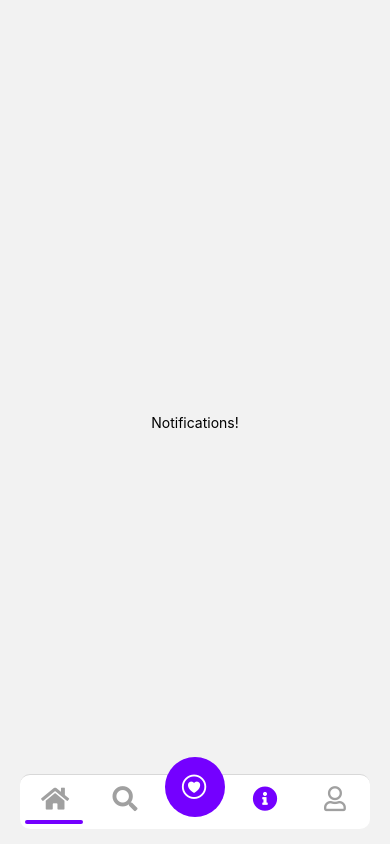
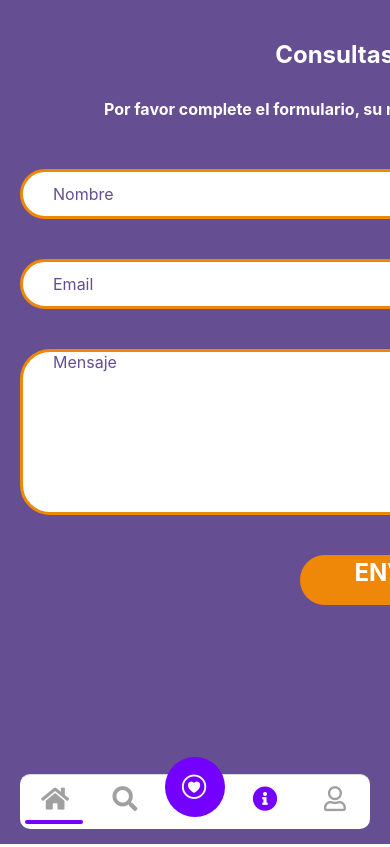
Before and after one commit to Lhyck/pilis-fswd-mod5-Sobrecasas-Cortez-Baca, a React Native app: screen /Info in a window 390 px wide. Built offline with nearby package versions, Linux system fonts and the light colour scheme.

Commit message:
info screen

```diff
--- a/App.js
+++ b/App.js
@@ -10,6 +10,7 @@ import { FontAwesome5 } from '@expo/vector-icons'
 import { useRef } from 'react';
 import { LocationListStackScreens } from './src/screens/LocationList/locationListStackScreen.jsx'
 import { HomeScreen } from './src/screens/home/HomeScreen';
+import { InfoScreen } from './src/screens/info/InfoScreen';
 
 
 const Tab = createBottomTabNavigator();
@@ -105,7 +106,7 @@ export default function App() {
           )
         }}></Tab.Screen>
 
-        <Tab.Screen name={"Info"} component={NotificationScreen} options={tabScreenOptions} listeners={({ navigation, route }) => ({
+        <Tab.Screen name={"Info"} component={InfoScreen} options={tabScreenOptions} listeners={({ navigation, route }) => ({
           tabPress: e => {
             Animated.spring(tabOffsetValue, {
               toValue: getWidth() * 3 - 20,
@@ -166,14 +167,6 @@ function SettingsScreen() {
 
 
 
-function NotificationScreen() {
-  return (
-    <View style={{ flex: 1, justifyContent: 'center', alignItems: 'center' }} >
-      <Text > Notifications! </Text>
-    </View >
-  );
-}
-
 
 
 const styles = StyleSheet.create({
--- a/package.json
+++ b/package.json
@@ -15,6 +15,7 @@
     "expo": "~48.0.11",
     "expo-status-bar": "~1.4.4",
     "react": "18.2.0",
+    "react-hook-form": "^7.43.9",
     "react-native": "0.71.6",
     "react-native-gesture-handler": "^2.9.0",
     "react-native-maps": "1.3.2",
--- a/src/screens/home/HomeScreen.jsx
+++ b/src/screens/home/HomeScreen.jsx
@@ -1,5 +1,5 @@
 import React from "react";
-import { Text, View, ScrollView, Image, FlatList } from "react-native";
+import { Text, View, Image, FlatList } from "react-native";
 import { styles } from "./HomeScreen.styles";
 import { regiones } from "../../api/data";
 
@@ -16,7 +16,6 @@ export const HomeScreen = () => {
 
   return (
     <View style={styles.container}>
-
       <Text style={styles.title}>Descubre los mejores Eventos!</Text>
       <FlatList
         horizontal
--- a/src/screens/home/HomeScreen.styles.js
+++ b/src/screens/home/HomeScreen.styles.js
@@ -1,6 +1,5 @@
 import { StyleSheet, StatusBar, Dimensions } from 'react-native'
 import { COLORS, FONT_SIZE } from '../../utils/theme'
-import { Colors } from 'react-native/Libraries/NewAppScreen'
 
 export const styles = StyleSheet.create({
   container: {
--- /dev/null
+++ b/src/screens/info/InfoScreen.jsx
@@ -0,0 +1,108 @@
+import React from "react";
+import {
+  Text,
+  View,
+  TextInput,
+  Alert,
+  TouchableOpacity,
+} from "react-native";
+import { styles } from "./InfoScreen.styles";
+import { useForm, Controller } from "react-hook-form";
+
+export const InfoScreen = () => {
+  const {
+    control,
+    handleSubmit,
+    formState: { errors },
+  } = useForm({
+    defaultValues: {
+      nombre: "",
+      email: "",
+      mensaje: "",
+    },
+  });
+
+  const sendAlert = () => {
+    Alert.alert("Mensaje Enviado");
+  };
+
+  return (
+    <View style={styles.container}>
+      <Text style={styles.title}>Consultas e Informes</Text>
+      <Text style={styles.description}>
+        Por favor complete el formulario, su mensaje será respondido a la
+        brevedad.
+      </Text>
+      <View style={styles.containerInputs}>
+        <Controller
+          control={control}
+          render={({ field: { onChange, onBlur, value } }) => (
+            <TextInput
+              style={styles.input}
+              placeholder="Nombre"
+              onBlur={onBlur}
+              onChangeText={onChange}
+              value={value}
+              autoCapitalize="none"
+            />
+          )}
+          name="nombre"
+          rules={{ required: "El nombre es requerido" }}
+        />
+        {errors.nombre && (
+          <Text style={styles.errorText}>{errors.nombre.message}</Text>
+        )}
+
+        <Controller
+          control={control}
+          render={({ field: { onChange, onBlur, value } }) => (
+            <TextInput
+              style={styles.input}
+              placeholder="Email"
+              onBlur={onBlur}
+              onChangeText={onChange}
+              value={value}
+              autoCapitalize="none"
+            />
+          )}
+          name="email"
+          rules={{ required: "El email es requerido" }}
+        />
+        {errors.email && (
+          <Text style={styles.errorText}>{errors.email.message}</Text>
+        )}
+
+        <Controller
+          control={control}
+          render={({ field: { onChange, onBlur, value } }) => (
+            <TextInput
+              style={styles.inputArea}
+              placeholder="Mensaje"
+              onBlur={onBlur}
+              onChangeText={onChange}
+              value={value}
+              autoCapitalize="none"
+              editable
+              multiline
+              numberOfLines={8}
+              maxLength={500}
+            />
+          )}
+          name="mensaje"
+          rules={{ required: "El mensaje es requerido" }}
+        />
+        {errors.mensaje && (
+          <Text style={styles.errorText}>{errors.mensaje.message}</Text>
+        )}
+        <View style={styles.button}>
+          <TouchableOpacity
+            style={styles.button}
+            onPress={handleSubmit(sendAlert)}
+          >
+            <Text style={styles.buttonText}>ENVIAR</Text>
+          </TouchableOpacity>
+        </View>
+      </View>
+    </View>
+  );
+};
--- /dev/null
+++ b/src/screens/info/InfoScreen.styles.js
@@ -0,0 +1,78 @@
+import { StyleSheet, StatusBar, Dimensions } from 'react-native'
+import { COLORS, FONT_SIZE } from '../../utils/theme'
+
+export const styles = StyleSheet.create({
+    container: {
+        flex: 1,
+        backgroundColor: COLORS.secondary,
+        marginTop: StatusBar.currentHeight,
+        width: Dimensions.get('screen').width,
+        alignItems: 'center',
+        padding: 10
+    },
+    input: {
+        borderWidth: 3,
+        borderColor: COLORS.orange,
+        borderRadius: 30,
+        margin: 20,
+        fontSize: FONT_SIZE.md,
+        color: COLORS.secondary,
+        height: 50,
+        paddingLeft: 30,
+        backgroundColor: COLORS.white
+    },
+    inputArea: {
+        borderWidth: 3,
+        borderColor: COLORS.orange,
+        borderRadius: 30,
+        margin: 20,
+        fontSize: FONT_SIZE.md,
+        color: COLORS.secondary,
+        paddingLeft: 30,
+        backgroundColor: COLORS.white
+
+    },
+    containerInputs: {
+        width: Dimensions.get('screen').width,
+
+    },
+    title: {
+        color: COLORS.white,
+        fontSize: FONT_SIZE.lg,
+        fontWeight: 'bold',
+        marginTop: 30,
+    },
+
+    description: {
+        color: COLORS.white,
+        fontSize: FONT_SIZE.md,
+        fontWeight: 'bold',
+        marginTop: 30,
+        marginBottom: 30
+    },
+
+    buttonText: {
+        color: '#fff',
+        fontSize: 18,
+        fontWeight: 'bold',
+        backgroundColor: COLORS.orange,
+        fontSize: FONT_SIZE.lg,
+        color: COLORS.white,
+        height: 50,
+        borderWidth: 3,
+        borderColor: COLORS.orange,
+        borderRadius: 30,
+        width: 200,
+        textAlign:'center',
+        textAlignVertical: 'center',
+        margin: 20
+      },
+      button:{
+        alignItems: 'center',
+      },
+      errorText: {
+        color: 'red',
+        marginBottom: 8,
+        paddingLeft:50
+      },
+})
```
Also changed, not shown: 2 other files (tests, documents, lock files or other folders).
